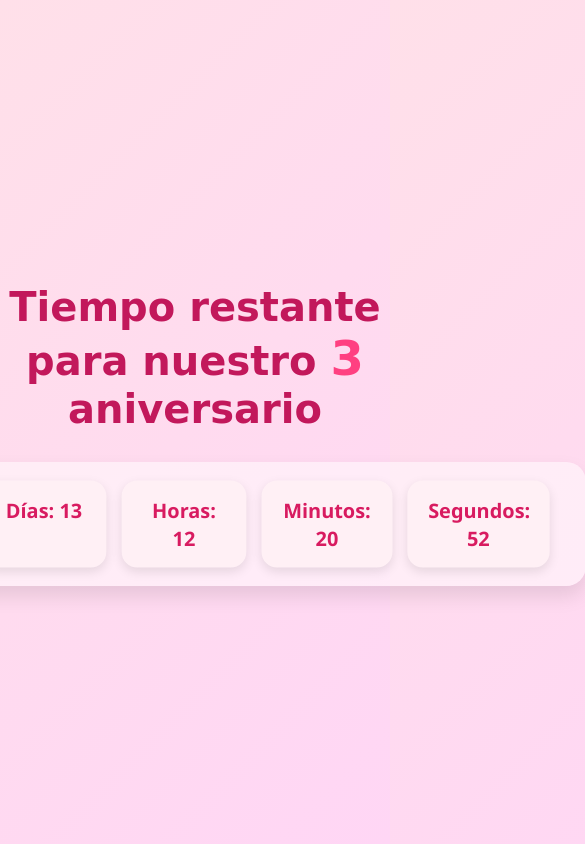
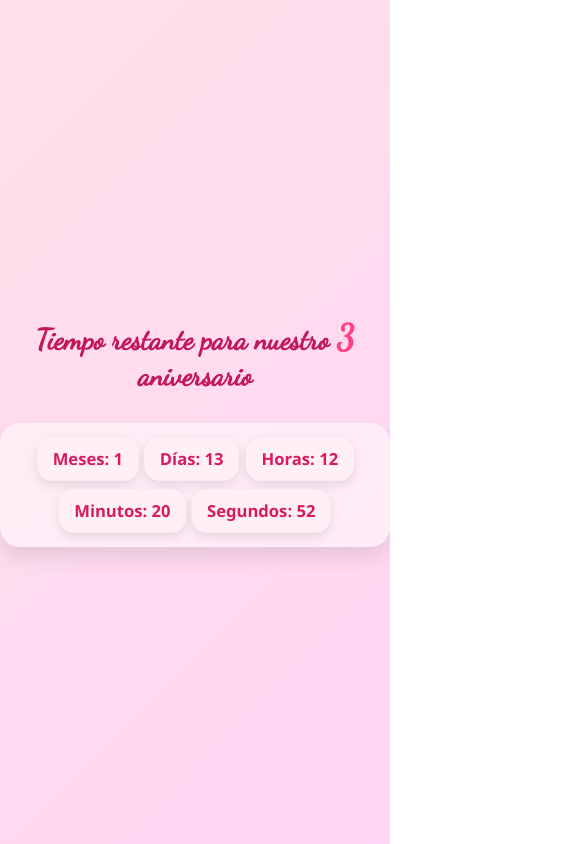
Before and after one commit to arachoxs/TimeUntilAniversary, a plain HTML site: page index.html in a window 390 px wide. Shown: the whole page, 585 px wide, since content can reach past the window. Drawn offline with Linux system fonts and the light colour scheme.

Commit message:
resposive changes

```diff
--- a/styles.css
+++ b/styles.css
@@ -1,3 +1,6 @@
+/* Importa tipografía cursiva para ambiente romántico */
+@import url('https://fonts.googleapis.com/css2?family=Dancing+Script&display=swap');
+
 /* Estilo general */
 body {
     margin: 0;
@@ -10,7 +13,8 @@ body {
     flex-direction: column;
     align-items: center;
     justify-content: center;
-    height: 100vh;
+    min-height: 100vh;
+    box-sizing: border-box;
 }
 
 /* Encabezado principal */
@@ -19,6 +23,7 @@ h1 {
     font-family: 'Dancing Script', cursive;
     color: #c2185b;
     margin-bottom: 30px;
+    padding: 0 10px;
 }
 
 h1 span {
@@ -34,6 +39,8 @@ h1 span {
     padding: 20px 40px;
     border-radius: 20px;
     box-shadow: 0 10px 20px rgba(0, 0, 0, 0.1);
+    flex-wrap: wrap; /* Para que los elementos se acomoden si no caben */
+    justify-content: center;
 }
 
 /* Cada elemento del contador */
@@ -46,6 +53,7 @@ h1 span {
     color: #d81b60;
     min-width: 80px;
     box-shadow: 0 4px 10px rgba(0, 0, 0, 0.1);
+    animation: pulse 3s infinite ease-in-out;
 }
 
 /* Animación sutil */
@@ -55,9 +63,24 @@ h1 span {
     100% { transform: scale(1); }
 }
 
-#aniversary-date > div {
-    animation: pulse 3s infinite ease-in-out;
+/* Responsive: ajustes para pantallas pequeñas */
+@media (max-width: 480px) {
+    h1 {
+        font-size: 1.8rem;
+    }
+
+    h1 span {
+        font-size: 2.2rem;
+    }
+
+    #aniversary-date {
+        gap: 10px;
+        padding: 15px 20px;
+    }
+
+    #aniversary-date > div {
+        font-size: 1rem;
+        padding: 10px 15px;
+        min-width: 60px;
+    }
 }
-
-/* Tipografía cursiva para ambiente romántico */
-@import url('https://fonts.googleapis.com/css2?family=Dancing+Script&display=swap');
```
